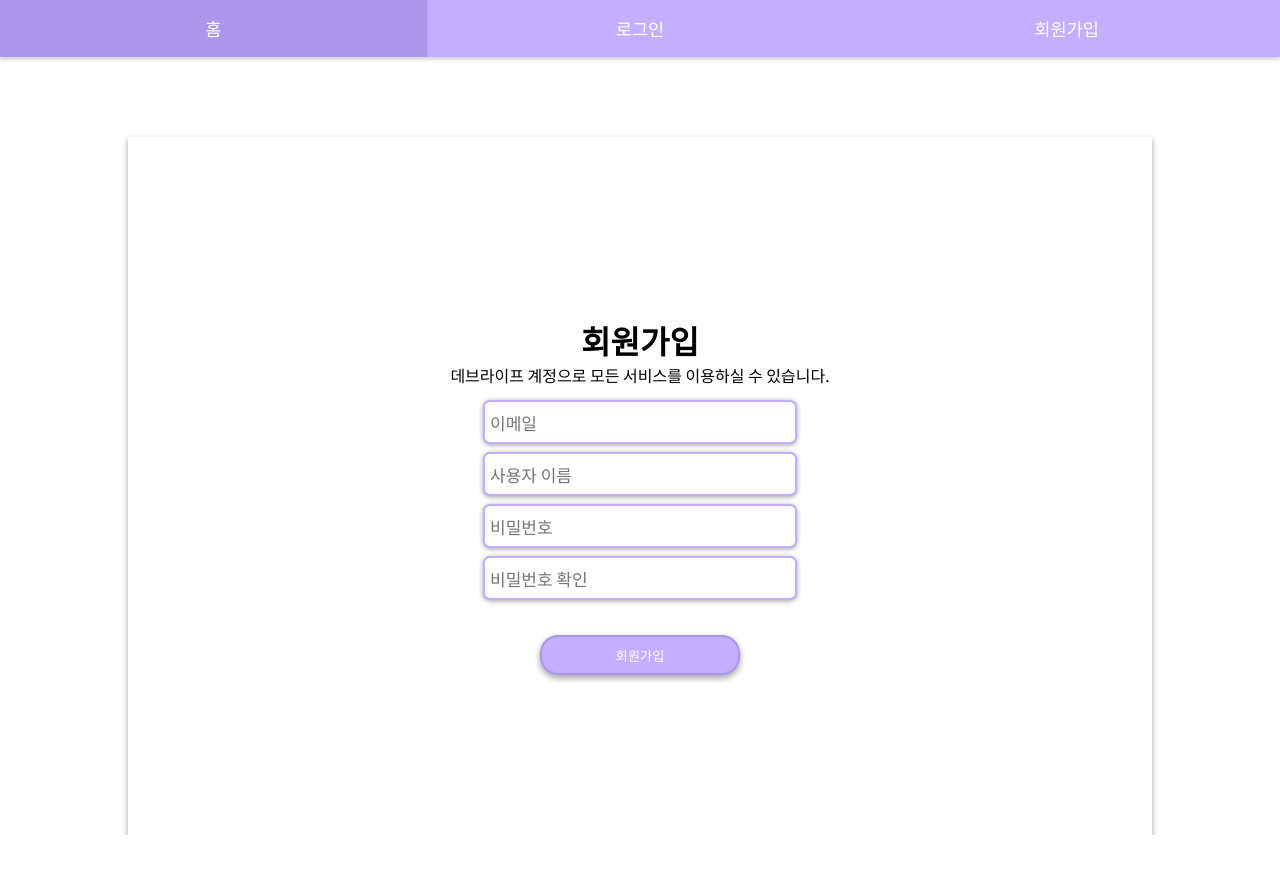
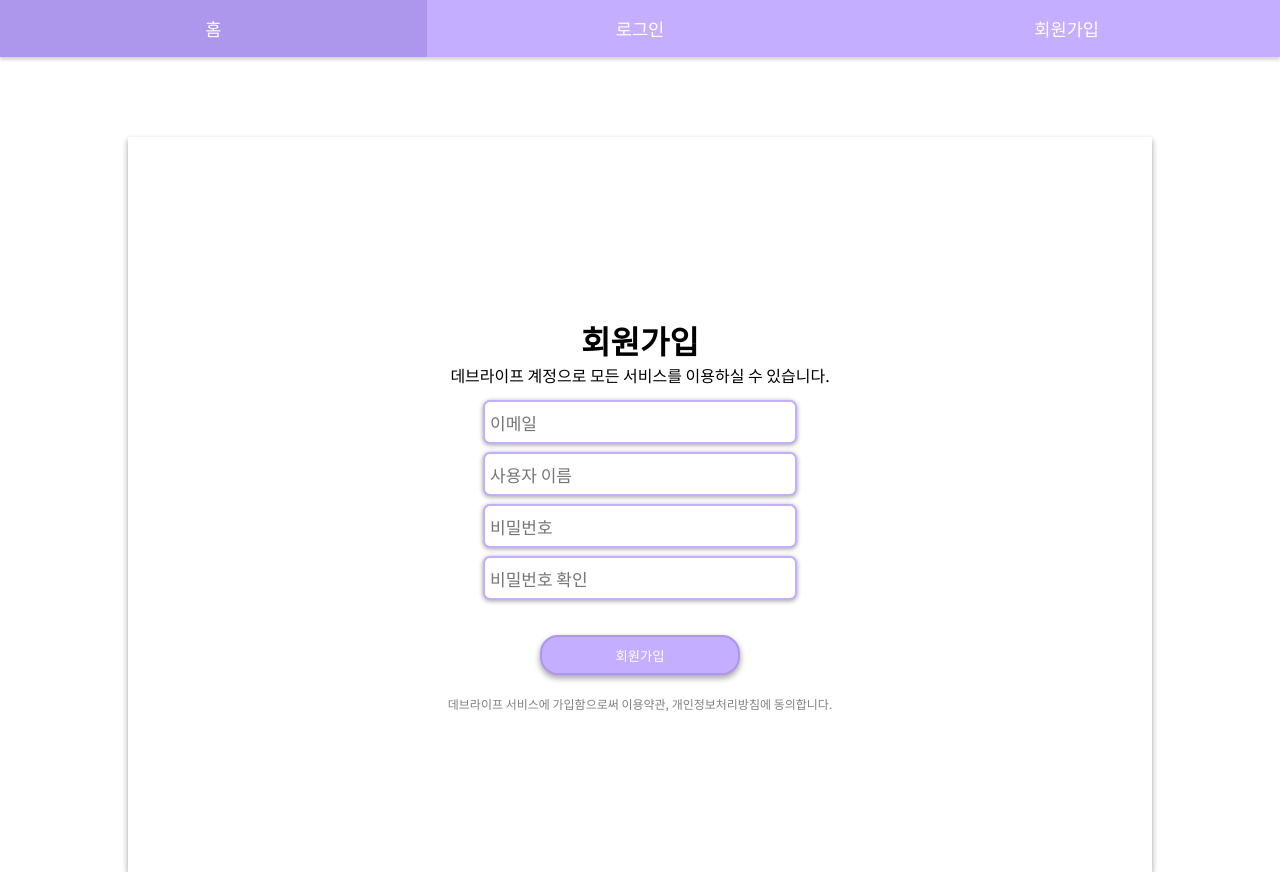
Before and after one commit to 5tarlight/devpub-frontend, a React (Create React App) app: page /register in a window 1280 px wide. Before the commit the page ends 835 px from the top, so only its background shows below. Built offline with nearby package versions, Linux system fonts and the light colour scheme.

Commit message:
policy msg

```diff
--- a/src/components/auth/RegisterForm/RegisterForm.tsx
+++ b/src/components/auth/RegisterForm/RegisterForm.tsx
@@ -106,6 +106,12 @@ const RegisterForm: FC = () => {
     }
   };
 
+  const policyStyle = {
+    color: 'gray',
+    marginTop: '20px',
+    fontSize: '12px',
+  };
+
   return (
     <div className={cx('register-form')}>
       <div className={cx('register-title')}>
@@ -145,6 +151,10 @@ const RegisterForm: FC = () => {
         onChange={onConfirmChange}
       />
       <Button value={'회원가입'} onClick={onSubmit} />
+      <p style={policyStyle}>
+        데브라이프 서비스에 가입함으로써 이용약관, 개인정보처리방침에
+        동의합니다.
+      </p>
     </div>
   );
 };
```
Also changed, not shown: 1 other file (tests, documents, lock files or other folders).
